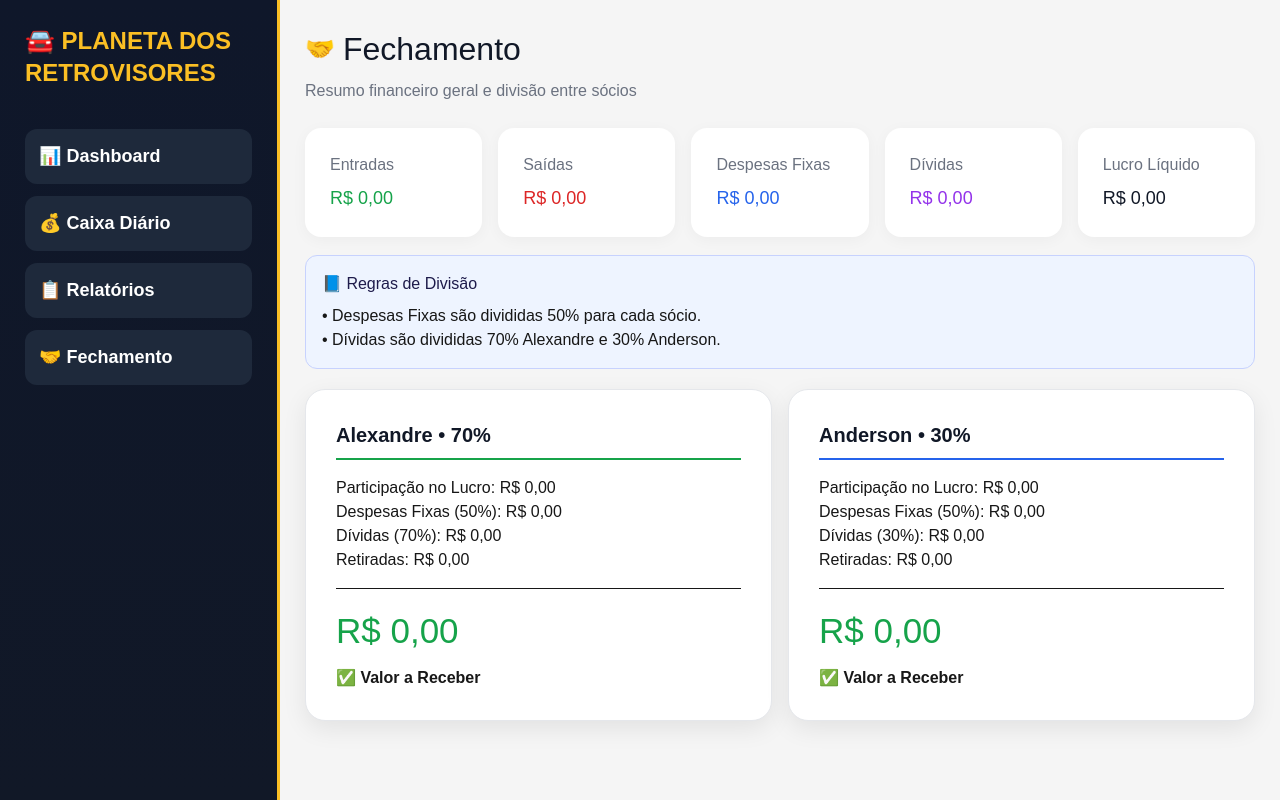
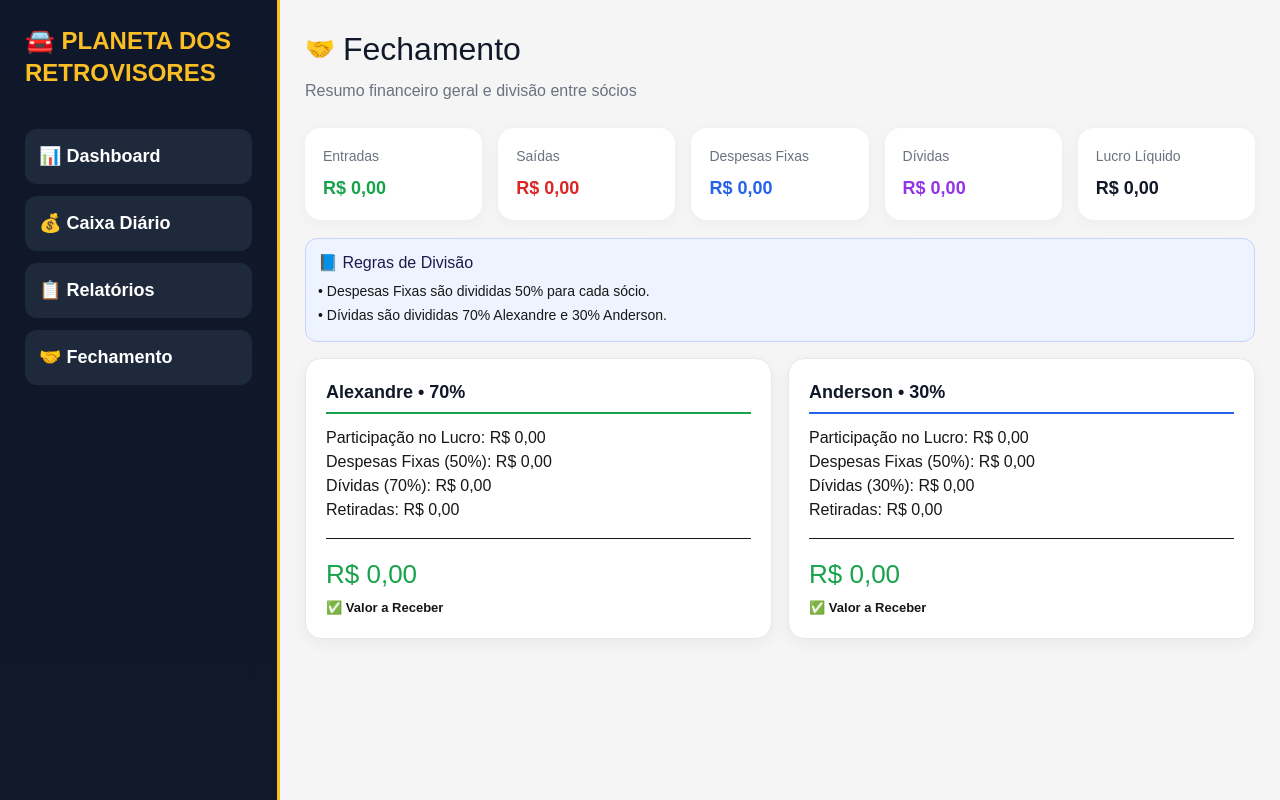
Before and after one commit to flaviaaraujo1812-png/milani-dashboard, a Next.js app: page /fechamento in a window 1280 px wide. Built offline with nearby package versions, Linux system fonts and the light colour scheme; no server answers; the database is empty.

Commit message:
ajuste visual fechamento

```diff
--- a/app/fechamento/page.tsx
+++ b/app/fechamento/page.tsx
@@ -19,6 +19,7 @@ export default function Fechamento() {
   .select("*")
 
 setDados(data || [])
+
 }
 
 function moeda(valor: number) {
@@ -115,15 +116,12 @@ export default function Fechamento() {
     }}>
       Resumo financeiro geral e divisão entre sócios
     </p>
-
     <div style={{
           display: "grid",
           gridTemplateColumns: "repeat(auto-fit,minmax(160px,1fr))",
           gap: "16px",
           marginBottom: "18px"
-        }}>
-
-          <Card
+        }}>      <Card
         titulo="Entradas"
         valor={moeda(entradas)}
         cor="#16a34a"
@@ -159,22 +157,29 @@ export default function Fechamento() {
       background: "#eef4ff",
       border: "1px solid #c7d2fe",
       borderRadius: "12px",
-          padding: "16px",
-          marginBottom: "20px"
+      padding: "12px",
+      marginBottom: "16px"
     }}>
 
       <h3 style={{
-            marginBottom: "8px",
-            color: "#1e1b4b"
+        marginBottom: "6px",
+        color: "#1e1b4b",
+        fontSize: "16px"
       }}>
         📘 Regras de Divisão
       </h3>
 
-          <p>
+      <p style={{
+        fontSize: "14px",
+        margin: "3px 0"
+      }}>
         • Despesas Fixas são divididas 50% para cada sócio.
       </p>
 
-          <p>
+      <p style={{
+        fontSize: "14px",
+        margin: "3px 0"
+      }}>
         • Dívidas são divididas 70% Alexandre e 30% Anderson.
       </p>
 
@@ -190,11 +195,11 @@ export default function Fechamento() {
 
         <h2 style={{
           color: "#111827",
-              marginBottom: "16px",
-              fontSize: "20px",
+          marginBottom: "12px",
+          fontSize: "18px",
           fontWeight: "bold",
           borderBottom: "2px solid #16a34a",
-              paddingBottom: "8px"
+          paddingBottom: "6px"
         }}>
           Alexandre • 70%
         </h2>
@@ -212,7 +217,7 @@ export default function Fechamento() {
         }} />
 
         <h1 style={{
-              fontSize: "35px",
+          fontSize: "26px",
           color:
             alexandreFinal >= 0
               ? "#16a34a"
@@ -223,7 +228,8 @@ export default function Fechamento() {
 
         <p style={{
           fontWeight: "bold",
-              marginTop: "8px"
+          marginTop: "4px",
+          fontSize: "13px"
         }}>
           {alexandreFinal >= 0
             ? "✅ Valor a Receber"
@@ -236,11 +242,11 @@ export default function Fechamento() {
 
         <h2 style={{
           color: "#111827",
-              marginBottom: "16px",
-              fontSize: "20px",
+          marginBottom: "12px",
+          fontSize: "18px",
           fontWeight: "bold",
           borderBottom: "2px solid #2563eb",
-              paddingBottom: "8px"
+          paddingBottom: "6px"
         }}>
           Anderson • 30%
         </h2>
@@ -258,7 +264,7 @@ export default function Fechamento() {
         }} />
 
         <h1 style={{
-              fontSize: "35px",
+          fontSize: "26px",
           color:
             andersonFinal >= 0
               ? "#16a34a"
@@ -269,7 +275,8 @@ export default function Fechamento() {
 
         <p style={{
           fontWeight: "bold",
-              marginTop: "8px"
+          marginTop: "4px",
+          fontSize: "13px"
         }}>
           {andersonFinal >= 0
             ? "✅ Valor a Receber"
@@ -283,9 +290,10 @@ export default function Fechamento() {
   </div>
 
 </div>
+
 )
+
 }
-
 function Card({
 titulo,
 valor,
@@ -300,33 +308,37 @@ function Card({
 
 <div style={{
   background: "#fff",
-      padding: "25px",
+  padding: "18px",
   borderRadius: "16px",
   boxShadow: "0 3px 15px rgba(0,0,0,0.04)"
 }}>
 
   <p style={{
     color: "#6b7280",
-        marginBottom: "8px"
+    marginBottom: "8px",
+    fontSize: "14px"
   }}>
     {titulo}
   </p>
 
   <h2 style={{
     color: cor,
-        fontSize: "18px"
+    fontSize: "18px",
+    fontWeight: "600"
   }}>
     {valor}
   </h2>
 
 </div>
+
 )
+
 }
 
 const box = {
 background: "#fff",
-  padding: "30px",
-  borderRadius: "20px",
+padding: "20px",
+borderRadius: "16px",
 border: "1px solid #e5e7eb",
-  boxShadow: "0 8px 25px rgba(0,0,0,0.08)"
+boxShadow: "0 4px 15px rgba(0,0,0,0.05)"
 }
```
Lines whose indentation alone changed are shown as unchanged.
